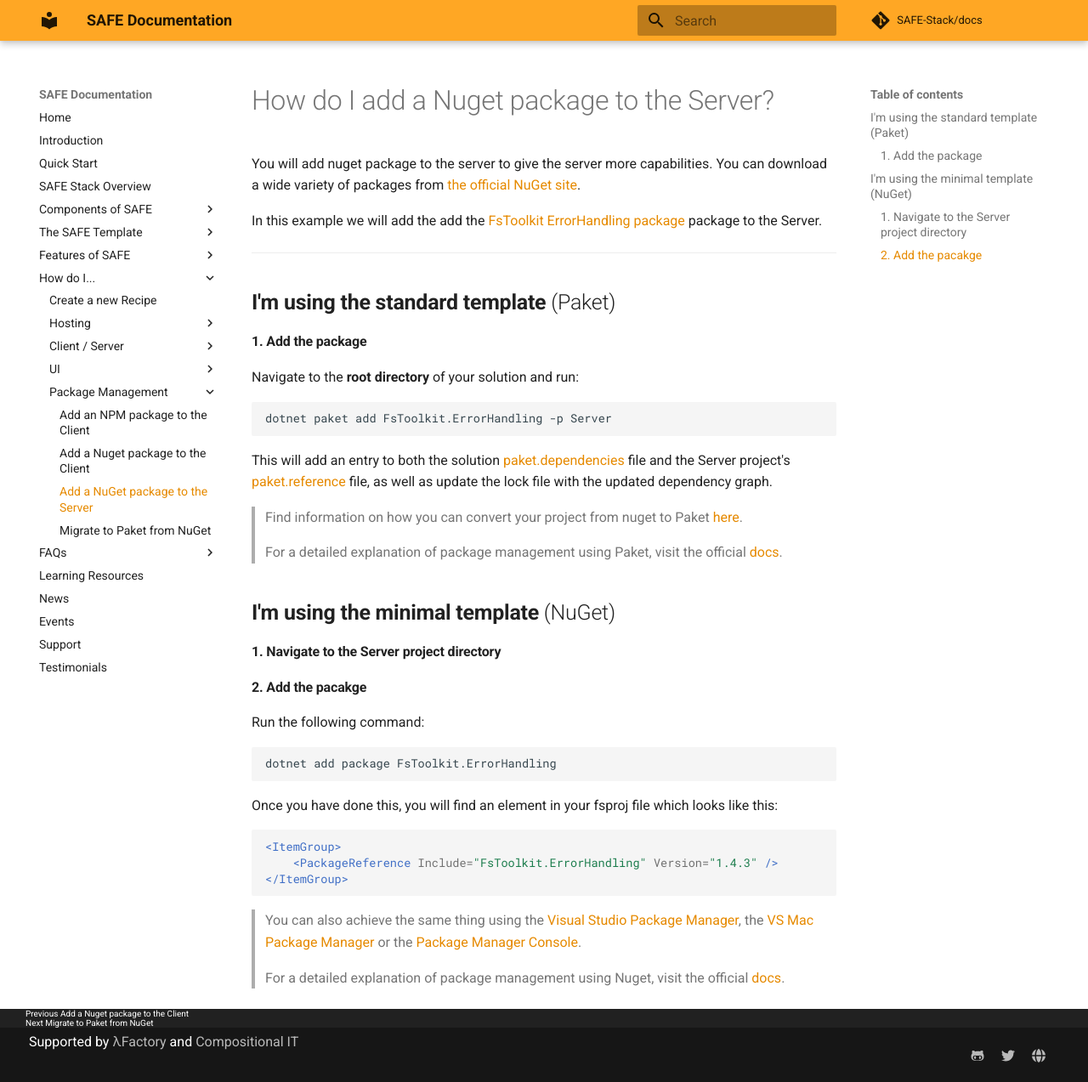
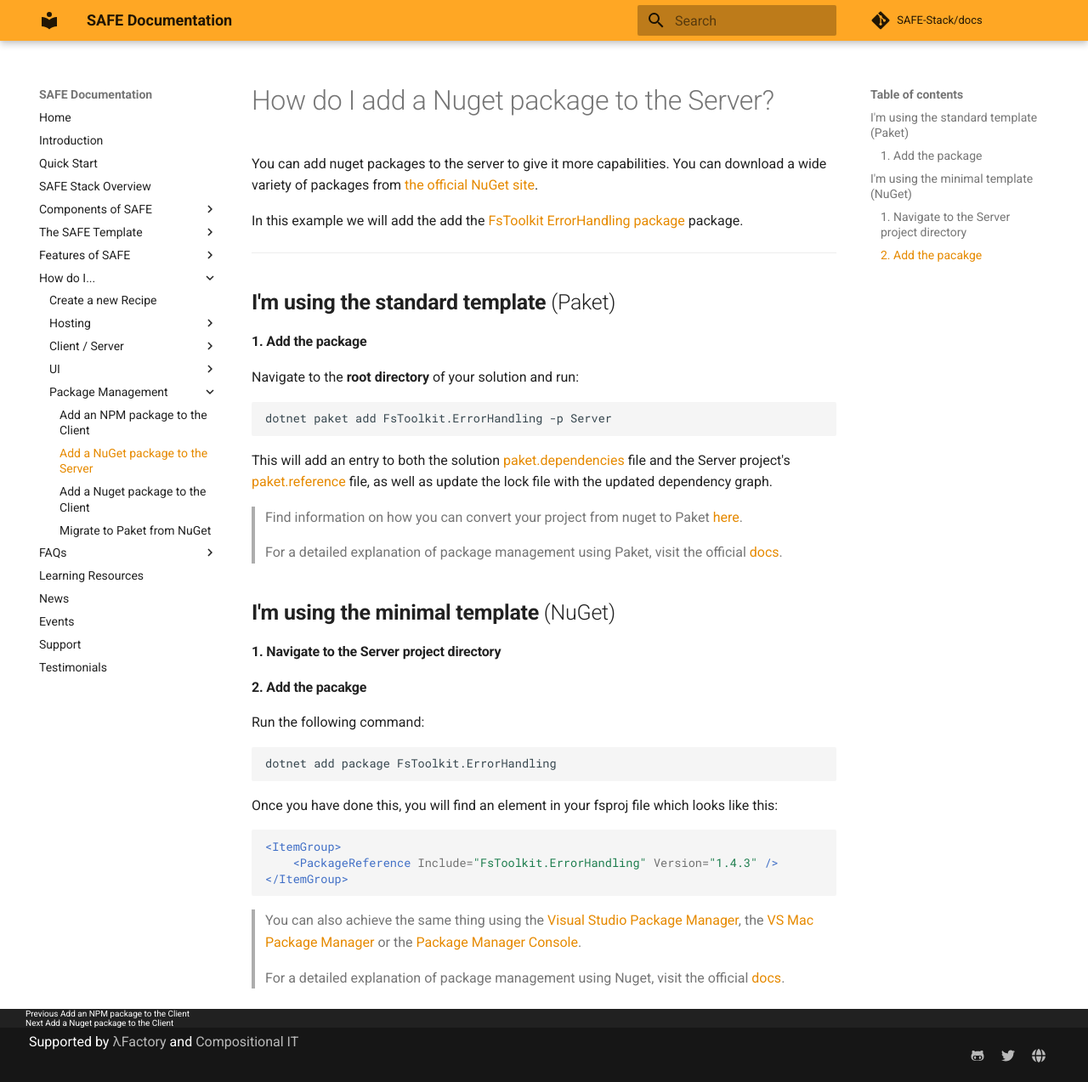
Before and after one commit to SAFE-Stack/docs, an MkDocs documentation site: the page built from docs/recipes/package-management/add-nuget-package-to-server.md, in a window 1280 px wide and 1273 px high. Shown: the whole window at 85% size. Built offline with MkDocs 1.6.1 and Material for MkDocs 9.7.7, drawn with Linux system fonts in a browser that asks for light colours; comment, search, counter and statistics services are not loaded.

Commit message:
Menu order and wording

```diff
--- a/docs/recipes/package-management/add-nuget-package-to-server.md
+++ b/docs/recipes/package-management/add-nuget-package-to-server.md
@@ -1,7 +1,7 @@
 # How do I add a Nuget package to the Server?
-You will add nuget package to the server to give the server more capabilities. You can download a wide variety of packages from [the official NuGet site](https://nuget.org/).
+You can add nuget packages to the server to give it more capabilities. You can download a wide variety of packages from [the official NuGet site](https://nuget.org/).
 
-In this example we will add the add the [FsToolkit ErrorHandling package](https://www.nuget.org/packages/FsToolkit.ErrorHandling/) package to the Server.
+In this example we will add the add the [FsToolkit ErrorHandling package](https://www.nuget.org/packages/FsToolkit.ErrorHandling/) package.
 
 ---
 
--- a/mkdocs.yml
+++ b/mkdocs.yml
@@ -74,8 +74,8 @@
     - Add Feliz: 'recipes/ui/add-feliz.md'
   - Package Management:
     - Add an NPM package to the Client: 'recipes/package-management/add-npm-package-to-client.md'
+    - Add a NuGet package to the Server: 'recipes/package-management/add-nuget-package-to-server.md'
     - Add a Nuget package to the Client: 'recipes/package-management/add-nuget-package-to-client.md'
-    - Add a NuGet package to the Server: 'recipes/package-management/add-nuget-package-to-server.md'
     - Migrate to Paket from NuGet: 'recipes/package-management/migrate-to-paket.md'
 - FAQs:
   - Choosing your web server : 'faq-server.md'
```
